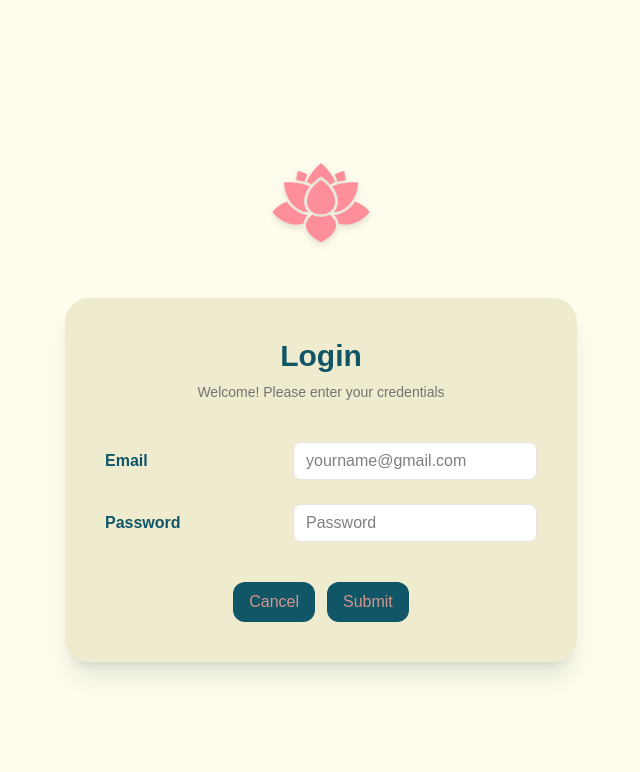
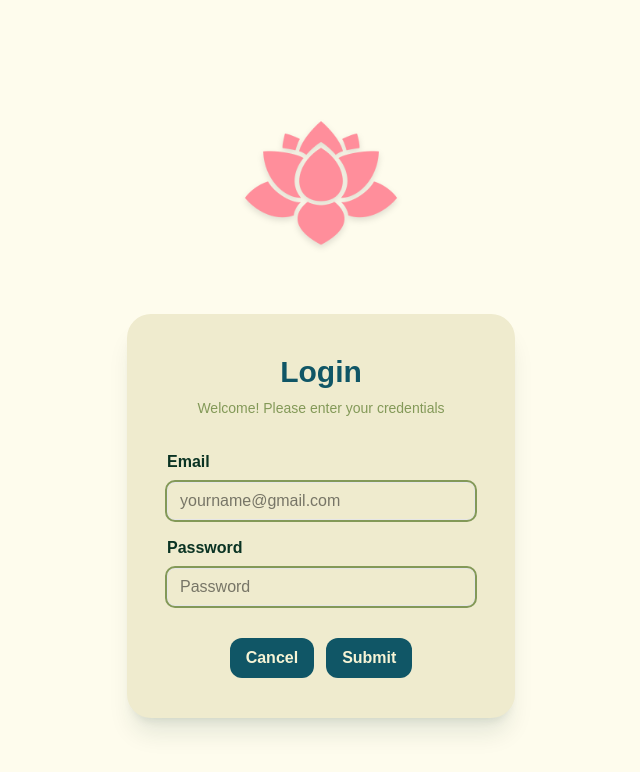
Before and after one commit to Kiyaknew/ITELECT-LoginWebsite, a Next.js app: page /login in a window 1280 px wide. Shown: the top 772 px of the page, without its empty margins (319-959 px from the left). Built offline with nearby package versions, Linux system fonts and the light colour scheme.

Commit message:
7th Commit-Added few design changes

```diff
--- a/src/app/login/page.js
+++ b/src/app/login/page.js
@@ -6,23 +6,25 @@ import Submit from "./actions";
 const Input = ({ ...props }) => (
   <input
     {...props}
-    className="border bg-white border-neutral-200 rounded-lg px-3 py-1.5 outline-none focus-visible:ring-4 ring-violet-200 transition-shadow text-black"
+    className="w-full border border-neutral-200 rounded-lg px-3 py-1.5 outline-2 outline-[#839958] focus-visible:ring-4 ring-violet-200 transition-shadow text-black"
   />
 );
 
 const Button = ({ children, className, ...props }) => (
   <button
     {...props}
-    className={`px-4 py-2 rounded-xl border focus-visible:ring-4 ring-violet-200 transition-all outline-none ring-offset-0 disabled:opacity-50 cursor-pointer text-[#D3968C] border-none ${className}`}
+    className={`px-4 py-2 rounded-xl border focus-visible:ring-4 ring-violet-200 transition-all outline-none ring-offset-0 disabled:opacity-50 cursor-pointer text-[#f7f4d5] font-bold border-none ${className}`}
   >
     {children}
   </button>
 );
 
 const Field = ({ label, id, children }) => (
-  <div className="grid grid-cols-[180px_1fr] gap-2 items-baseline">
-    <label htmlFor={id} className="text-[#105666] font-bold">{label}</label>
+  <div className="flex flex-col items-start  max-w-[320px] mx-auto gap-2 w-full">
+    <label htmlFor={id} className="text-[#0A3323] font-bold text-left "> {label}</label>
+    <div className="w-full max-w-xs">
     {children}
+    </div>
   </div>
 );
 
@@ -32,14 +34,14 @@ const LoginPage = () => {
   return (
     <main className="flex min-h-screen items-center justify-center bg-[#fefced] p-4">
       <div className="flex flex-col items-center w-full max-w-lg">
-        <img src="/lotus.png" alt="hiiii" className="w-32 h-auto mb-8 drop-shadow-md"/>
+        <img src="/lotus.png" alt="hiiii" className="w-50 h-auto mb-8 drop-shadow-md"/>
       <form
       action={formAction}
-      className="p-10 rounded-3xl shadow-xl shadow-[#0A3323]/10 flex flex-col gap-6 w-full max-w-lg border-black bg-[#efebce]"
+      className="p-10 rounded-3xl shadow-xl shadow-[#0A3323]/10 flex flex-col gap-4 w-97 max-w-lg border-black bg-[#efebce]"
       >
         <div className="text-center mb-4 " >
           <h1 className="text-3xl font-bold text-[#105666]">Login</h1>
-          <p className="text-neutral-500 text-sm mt-2 font-normal">Welcome! Please enter your credentials</p>
+          <p className="text-[#839958] text-sm mt-2 font-normal">Welcome! Please enter your credentials</p>
         </div>
         {state.errors && (
           <div className="bg-red-50 border border-red-100 p-3 rounded-xl">
```
